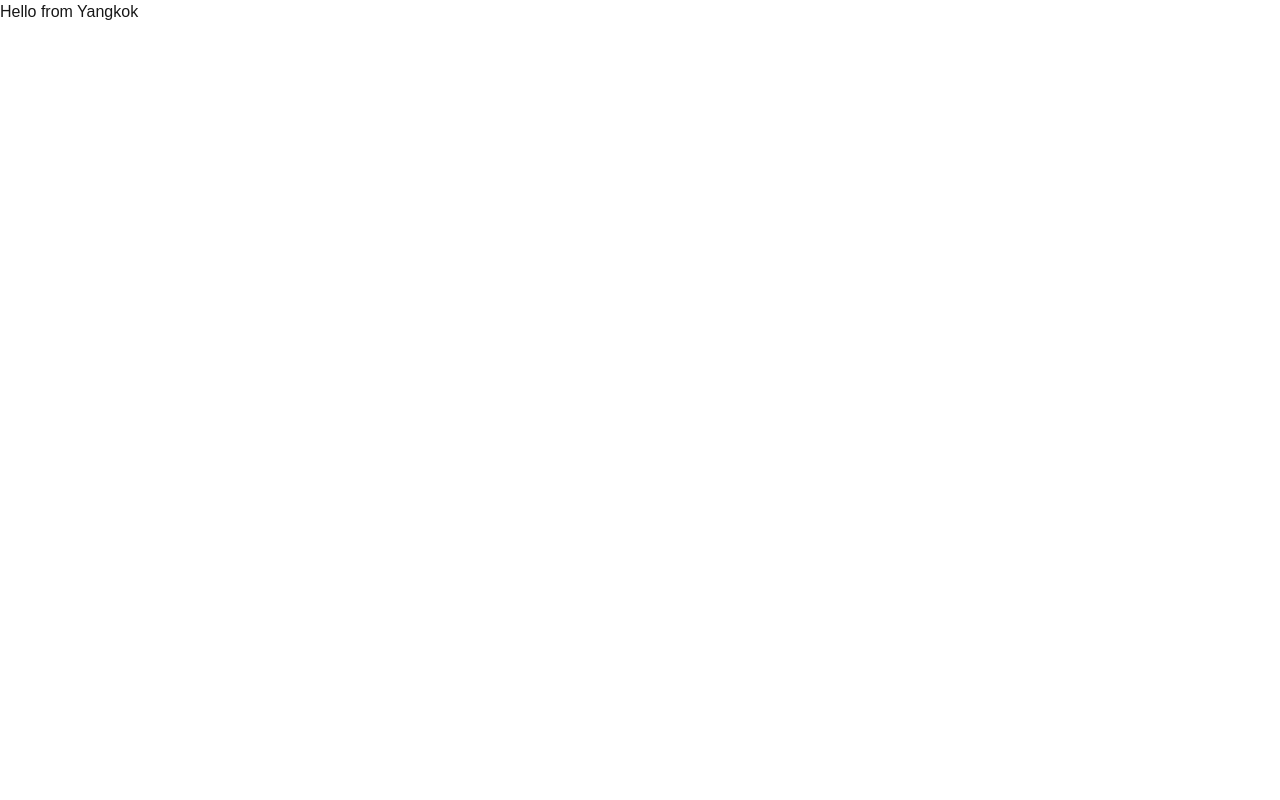
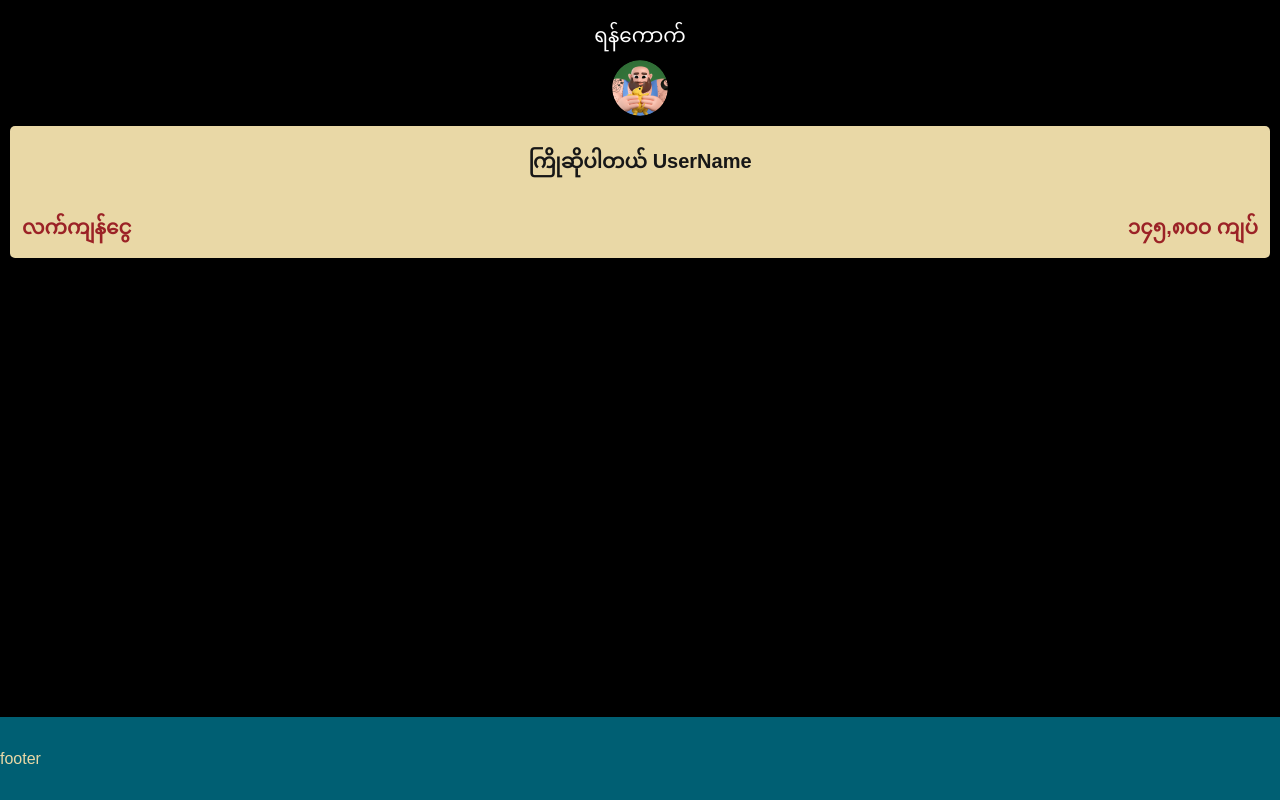
Before and after one commit to map-007/yangkok, a Next.js app: page / in a window 1280 px wide. Before the commit this address had no page. Built offline with nearby package versions, Linux system fonts and the light colour scheme.

Commit message:
add home page

```diff
--- /dev/null
+++ b/app/home.module.scss
@@ -0,0 +1,48 @@
+.homePage {
+  width: 100%;
+  height: 100%;
+  background: #005f73;
+  position: relative;
+}
+.container {
+  padding: 10px;
+  height: 100vh;
+  margin: 0 auto;
+  background: #000;
+}
+.avatar {
+  display: flex;
+  justify-content: center;
+  align-items: center;
+  flex-direction: column;
+  padding: 10px;
+  gap: 10px;
+  p {
+    color: #fff;
+    font-size: 20px;
+  }
+  img {
+    border-radius: 50%;
+  }
+}
+.info {
+  font-size: 20px;
+  background: #e9d8a6;
+  border-radius: 5px;
+  font-weight: bold;
+  .balance {
+    @apply flex justify-between items-center py-4 px-3;
+    color: #9b2226;
+  }
+}
+.footer {
+  bottom: 0;
+  left: 0;
+  position: absolute;
+  height: 83px;
+  background: #005f73;
+  color: #e9d8a6;
+  width: 100%;
+  display: flex;
+  align-items: center;
+}
--- a/app/page.tsx
+++ b/app/page.tsx
@@ -1,14 +1,38 @@
 "use client";
 import { useRouter } from "next/navigation";
 import { useEffect, useState } from "react";
+import styles from "./home.module.scss";
+import Image from "next/image";
 
 export default function Home() {
   const router = useRouter();
-  const [user] = useState(null);
+  // const [user] = useState(null);
+  const [user] = useState({
+    name: "testUser",
+  });
   useEffect(() => {
     if (!user) {
       router.push("/login");
     }
   }, [router, user]);
-  return <div className="">Hello from Yangkok</div>;
+  return (
+    <div className={styles.homePage}>
+      <div className={styles.container}>
+        <div className={styles.avatar}>
+          <p>ရန်ကောက်</p>
+          <Image src="/images/avatar.png" width={56} height={56} alt="avatar" />
+        </div>
+        <div className={styles.info}>
+          <div className="text-center py-5">
+            <p>ကြိုဆိုပါတယ် UserName</p>
+          </div>
+          <div className={styles.balance}>
+            <p>လက်ကျန်ငွေ</p>
+            <p>၁၄၅,၈၀ဝ ကျပ်</p>
+          </div>
+        </div>
+        <div className={styles.footer}>footer</div>
+      </div>
+    </div>
+  );
 }
```
Also changed, not shown: public/images/avatar.png (added).
